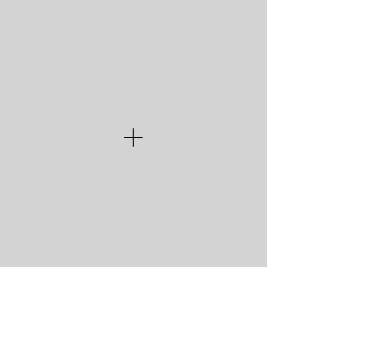
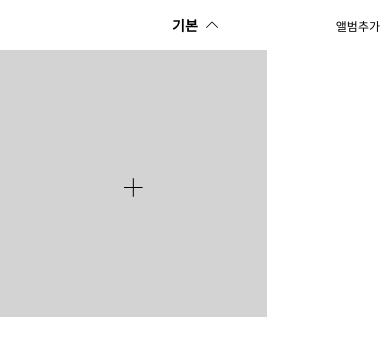
Before and after one commit to Sim0321/React-Native, a React Native app in the folder my-gallery/: screen / in a window 390 px wide. Shown: the top 356 px of the page. Built offline with nearby package versions, Linux system fonts and the light colour scheme.

Commit message:
앨범별 사진 추가하기

```diff
--- a/my-gallery/App.js
+++ b/my-gallery/App.js
@@ -10,14 +10,31 @@
 } from "react-native";
 
 import { useGallery } from "./src/hook/use-gallery";
+import MyDropDownPicker from "./src/components/MyDropDownPicker";
+import TextInputModal from "./src/components/TextInputModal";
 
 const WIDTH = Dimensions.get("screen").width; // 전체 길이
 const COLUMN_SIZE = WIDTH / 3;
 
 export default function App() {
-  const { images, imagesWithAddButton, pickImage, deleteImg } = useGallery();
-
-  console.log(imagesWithAddButton);
+  const {
+    selectedAlbum,
+    imagesWithAddButton,
+    pickImage,
+    deleteImg,
+    modalVisible,
+    openModal,
+    closeModal,
+    albumTitle,
+    setAlbumTitle,
+    addAlbum,
+    resetAlbumTitle,
+    isDropdownOpen,
+    openDropDown,
+    closeDropDown,
+    albums,
+    selectAlbum,
+  } = useGallery();
 
   const onPressOpenGallery = () => {
     pickImage();
@@ -25,6 +42,37 @@
 
   const onLongPressImage = (imageId) => {
     deleteImg(imageId);
+  };
+
+  const onPressAddAlbum = () => {
+    openModal();
+  };
+
+  const onSubmitEditing = () => {
+    if (!albumTitle) return;
+    // 1. 앨범에 타이틀 추가
+    addAlbum();
+
+    // 2. TextInput의 value 초기화 && 모달 닫기
+    closeModal();
+    resetAlbumTitle();
+  };
+
+  const onPressBackdrop = () => {
+    closeModal();
+  };
+
+  const onPressHeader = () => {
+    if (isDropdownOpen) {
+      closeDropDown();
+    } else {
+      openDropDown();
+    }
+  };
+
+  const onPressAlbum = (album) => {
+    selectAlbum(album);
+    closeDropDown();
   };
 
   const renderItem = ({ item: { id, uri }, index }) => {
@@ -57,11 +105,33 @@
 
   return (
     <SafeAreaView style={styles.container}>
+      {/* 앨범 DropDown, 앨범 추가 버튼 */}
+      <MyDropDownPicker
+        selectedAlbum={selectedAlbum}
+        onPressAddAlbum={onPressAddAlbum}
+        isDropdownOpen={isDropdownOpen}
+        onPressHeader={onPressHeader}
+        albums={albums}
+        onPressAlbum={onPressAlbum}
+      />
+
+      {/* 앨범을 추가하는 TextInputModal */}
+      <TextInputModal
+        modalVisible={modalVisible}
+        albumTitle={albumTitle}
+        setAlbumTitle={setAlbumTitle}
+        onSubmitEditing={onSubmitEditing}
+        onPressBackdrop={onPressBackdrop}
+      />
+
       <FlatList
         data={imagesWithAddButton}
         renderItem={renderItem}
         // horizontal // 가로로 나열
         numColumns={3} // 가로로 몇개만 놓고 싶을 때
+        style={{
+          zIndex: -1,
+        }}
       />
     </SafeAreaView>
   );
--- /dev/null
+++ b/my-gallery/src/components/MyDropDownPicker.jsx
@@ -0,0 +1,87 @@
+import { Text, TouchableOpacity, View } from "react-native";
+import { SimpleLineIcons } from "@expo/vector-icons";
+``;
+
+const HEADER_HEIGHT = 50;
+
+export default ({
+  selectedAlbum,
+  onPressAddAlbum,
+  onPressHeader,
+  isDropdownOpen,
+  albums,
+  onPressAlbum,
+}) => {
+  return (
+    <View>
+      <TouchableOpacity
+        activeOpacity={1}
+        onPress={onPressHeader}
+        style={{
+          height: HEADER_HEIGHT,
+          justifyContent: "center",
+          alignItems: "center",
+          flexDirection: "row",
+        }}
+      >
+        <Text style={{ fontWeight: "bold" }}>{selectedAlbum.title}</Text>
+        <SimpleLineIcons
+          name={isDropdownOpen ? "arrow-down" : "arrow-up"}
+          size={12}
+          color="black"
+          style={{ marginLeft: 8 }}
+        />
+
+        <TouchableOpacity
+          onPress={onPressAddAlbum}
+          style={{
+            position: "absolute",
+            right: 0,
+            justifyContent: "center",
+            alignItems: "center",
+            height: HEADER_HEIGHT,
+            paddingHorizontal: 10,
+          }}
+        >
+          <Text style={{ fontSize: 12 }}>앨범추가</Text>
+        </TouchableOpacity>
+      </TouchableOpacity>
+      {isDropdownOpen && (
+        <View
+          style={{
+            width: "100%",
+            position: "absolute",
+            top: HEADER_HEIGHT,
+            borderBottomWidth: 0.5,
+            borderBottomColor: "lightgrey",
+            borderTopWidth: 0.5,
+            borderTopColor: "lightgrey",
+          }}
+        >
+          {albums.map((album, index) => {
+            const isSelectedAlbum = album.id === selectedAlbum.id;
+            return (
+              <TouchableOpacity
+                style={{
+                  paddingVertical: 12,
+                  width: "100%",
+                  alignItems: "center",
+                  justifyContent: "center",
+                  backgroundColor: "#fff",
+                }}
+                onPress={() => onPressAlbum(album)}
+                key={`album-${index}`}
+              >
+                <Text
+                  style={{ fontWeight: isSelectedAlbum ? "bold" : undefined }}
+                >
+                  {album.title}
+                </Text>
+              </TouchableOpacity>
+            );
+          })}
+        </View>
+      )}
+    </View>
+  );
+};
--- /dev/null
+++ b/my-gallery/src/components/TextInputModal.jsx
@@ -0,0 +1,46 @@
+import {
+  KeyboardAvoidingView,
+  Modal,
+  Platform,
+  Pressable,
+  SafeAreaView,
+  TextInput,
+  View,
+} from "react-native";
+
+export default ({
+  modalVisible,
+  albumTitle,
+  setAlbumTitle,
+  onSubmitEditing,
+  onPressBackdrop,
+}) => {
+  return (
+    <Modal animationType="fade" transparent={true} visible={modalVisible}>
+      <KeyboardAvoidingView
+        behavior={Platform.OS === "ios" ? "padding" : "height"}
+        style={{ flex: 1 }}
+      >
+        <Pressable onPress={onPressBackdrop} style={{ flex: 1 }}>
+          <SafeAreaView
+            style={{ width: "100%", position: "absolute", bottom: 0 }}
+          >
+            <TextInput
+              placeholder="앨범명을 입력해주세요"
+              value={albumTitle}
+              onChangeText={setAlbumTitle}
+              style={{
+                width: "100%",
+                padding: 10,
+                borderWidth: 0.5,
+                borderColor: "lightgray",
+              }}
+              onSubmitEditing={onSubmitEditing}
+              autoFocus
+            />
+          </SafeAreaView>
+        </Pressable>
+      </KeyboardAvoidingView>
+    </Modal>
+  );
+};
--- a/my-gallery/src/hook/use-gallery.js
+++ b/my-gallery/src/hook/use-gallery.js
@@ -1,10 +1,19 @@
-import { useState } from "react";
+import { useEffect, useState } from "react";
 import * as ImagePicker from "expo-image-picker";
 import { Alert } from "react-native";
 
+const defaultAlbum = {
+  id: 1,
+  title: "기본",
+};
+
 export const useGallery = () => {
   const [images, setImages] = useState([]);
-  // console.log(image);
+  const [selectedAlbum, setSelectedAlbum] = useState(defaultAlbum);
+  const [albums, setAlbums] = useState([defaultAlbum]);
+  const [modalVisible, setModalVisible] = useState(false);
+  const [albumTitle, setAlbumTitle] = useState("");
+  const [isDropdownOpen, setIsDropdownOpen] = useState(false);
 
   const pickImage = async () => {
     // No permissions request is necessary for launching the image library
@@ -15,14 +24,13 @@
       quality: 1,
     });
 
-    // console.log(result);
-
     if (!result.canceled) {
       const lastId = images.length === 0 ? 0 : images[images.length - 1].id;
       // 삭제를 위해 고유한 key 값
       const newImage = {
         id: lastId + 1,
         uri: result.assets[0].uri,
+        albumId: selectedAlbum.id,
       };
 
       setImages([...images, newImage]);
@@ -45,18 +53,63 @@
     ]);
   };
 
+  // console.log(albumTitle);
+
+  const resetAlbumTitle = () => setAlbumTitle("");
+
+  const openModal = () => setModalVisible(true);
+  const closeModal = () => setModalVisible(false);
+
+  const openDropDown = () => setIsDropdownOpen(true);
+  const closeDropDown = () => setIsDropdownOpen(false);
+
+  const addAlbum = () => {
+    const lastId = albums.length === 0 ? 0 : albums[albums.length - 1].id;
+    const newAlbum = {
+      id: lastId + 1,
+      title: albumTitle,
+      albumId: selectedAlbum.id,
+    };
+    setAlbums([...albums, newAlbum]);
+  };
+
+  const selectAlbum = (album) => {
+    console.log("78::", album);
+    setSelectedAlbum(album);
+  };
+
+  const filteredImages = images.filter(
+    (image) => image.albumId === selectedAlbum.id
+  );
+
   const imagesWithAddButton = [
-    ...images,
+    ...filteredImages,
     {
       id: -1,
       uri: "",
     },
   ];
 
+  // useEffect(() => {
+  //   console.log("images :: ", images);
+  // }, [images]);
+
   return {
-    images,
+    selectedAlbum,
     imagesWithAddButton,
     pickImage,
     deleteImg,
+    modalVisible,
+    openModal,
+    closeModal,
+    albumTitle,
+    setAlbumTitle,
+    addAlbum,
+    resetAlbumTitle,
+    isDropdownOpen,
+    openDropDown,
+    closeDropDown,
+    albums,
+    selectAlbum,
   };
 };
```
Also changed, not shown: 2 other files (tests, documents, lock files or other folders).
